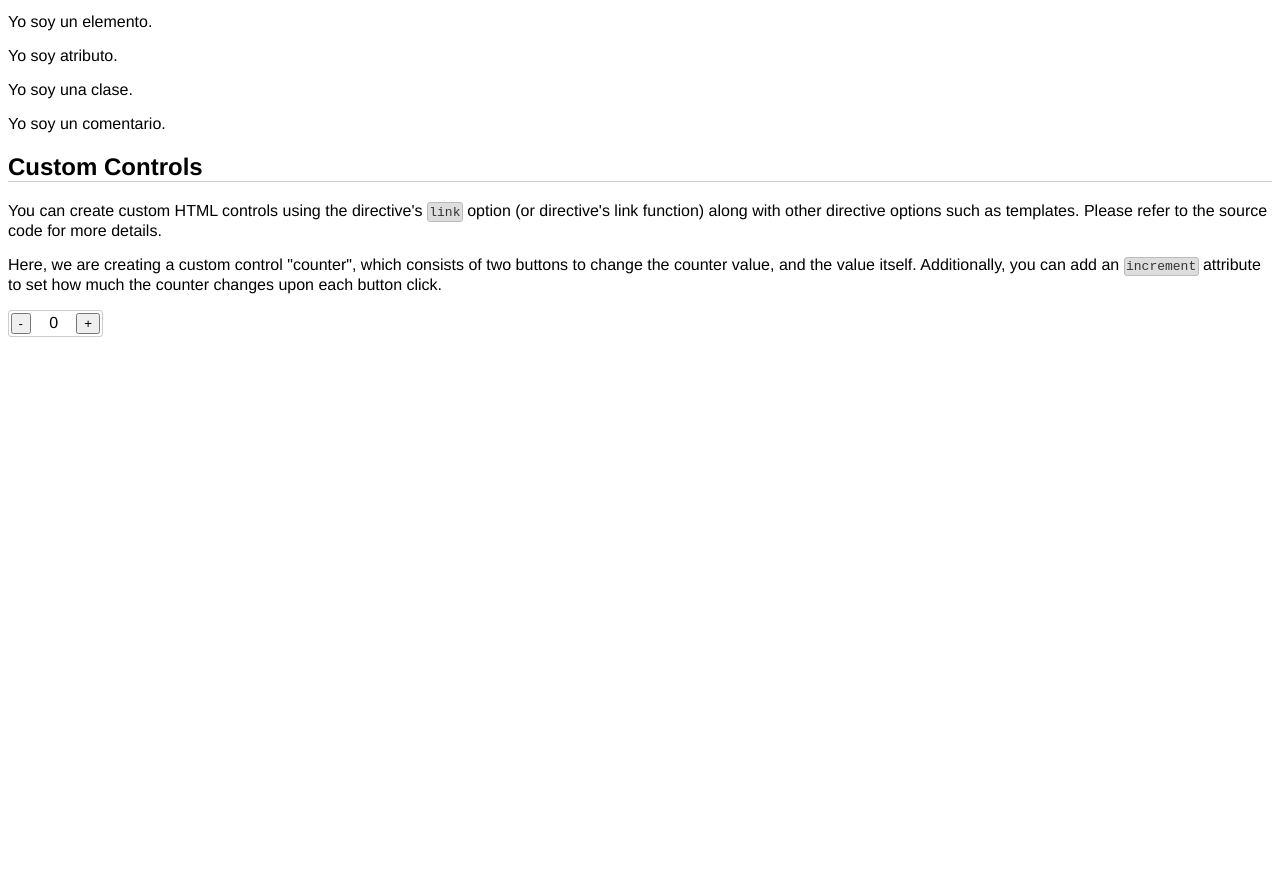
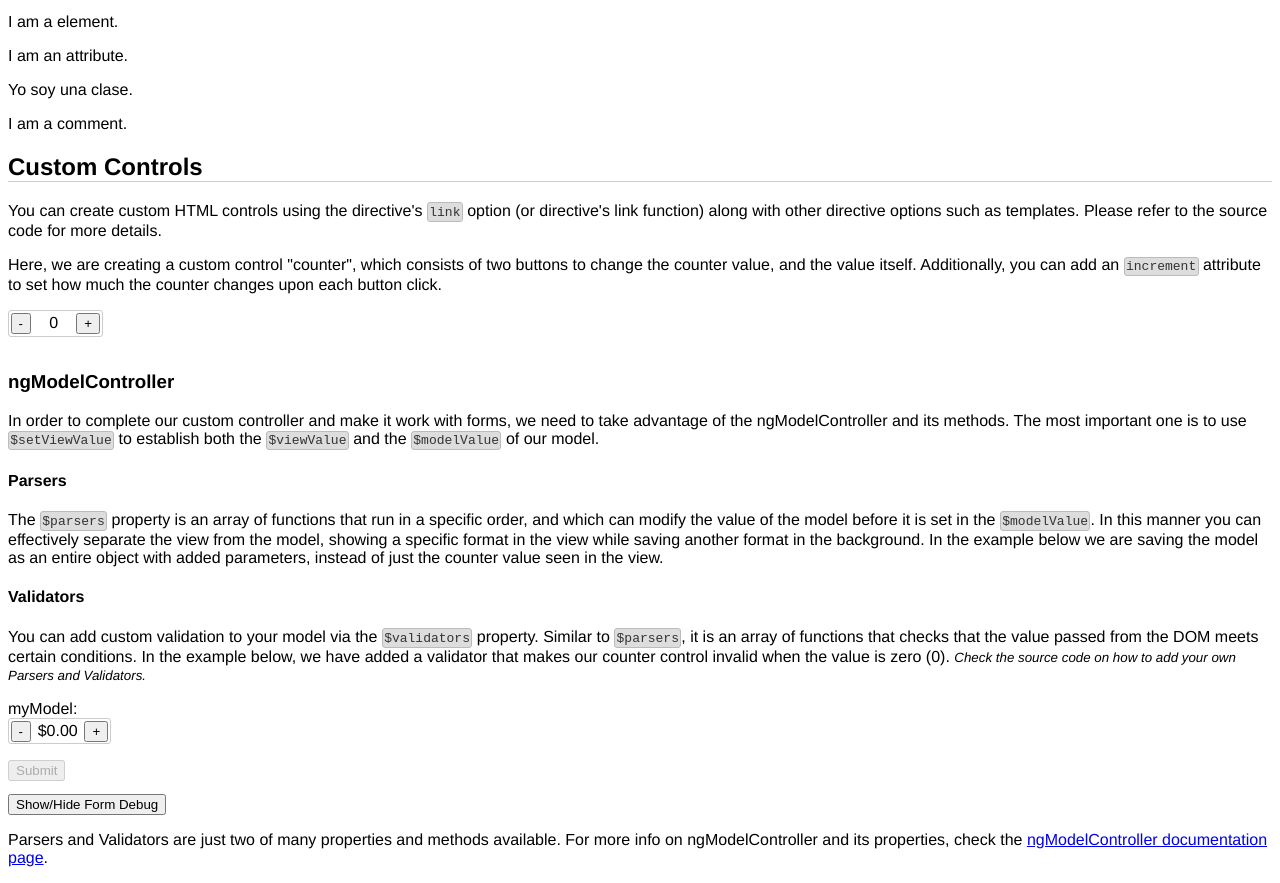
Before and after one commit to CronGM/angular-workshop, a website: page directives.html in a window 1280 px wide. Shown: the part 288-1171 px from the top of the page. Before the commit the page ends 800 px from the top, so only its background shows below. Drawn offline with nearby package versions, Linux system fonts and the light colour scheme; files that its build step writes are made by us from their sources.

Commit message:
Update counter directives for ngModelController examples.

```diff
--- a/directives.html
+++ b/directives.html
@@ -31,7 +31,7 @@
 
     <!-- You can create Angular templates using the following syntax. You can then refer to these kind of templates using the value of the id attribute. Check the directives.js file for implementation. -->
     <script type="text/ng-template" id="attr-directive.html">
-        <p>Yo soy atributo.</p>
+        <p>I am an attribute.</p>
     </script>
 
     <h2>Custom Controls</h2>
@@ -40,8 +40,32 @@
 
     <p>Here, we are creating a custom control "counter", which consists of two buttons to change the counter value, and the value itself. Additionally, you can add an <span class="code">increment</span> attribute to set how much the counter changes upon each button click.</p>
 
-    <counter increment="5"></counter>
+    <counter2 id="theCounter" ng-model="myCounter"></counter2>
 
+    <h3>ngModelController</h3>
+
+    <p>In order to complete our custom controller and make it work with forms, we need to take advantage of the ngModelController and its methods. The most important one is to use <span class="code">$setViewValue</span> to establish both the <span class="code">$viewValue</span> and the <span class="code">$modelValue</span> of our model.</p>
+
+    <h4>Parsers</h4>
+    <p>The <span class="code">$parsers</span> property is an array of functions that run in a specific order, and which can modify the value of the model before it is set in the <span class="code">$modelValue</span>. In this manner you can effectively separate the view from the model, showing a specific format in the view while saving another format in the background. In the example below we are saving the model as an entire object with added parameters, instead of just the counter value seen in the view.</p>
+
+    <h4>Validators</h4>
+    <p>You can add custom validation to your model via the <span class="code">$validators</span> property. Similar to <span class="code">$parsers</span>, it is an array of functions that checks that the value passed from the DOM meets certain conditions. In the example below, we have added a validator that makes our counter control invalid when the value is zero (0). <small><em>Check the source code on how to add your own Parsers and Validators.</em></small></p>
+
+
+    <form name="myForm" action="">
+        <label for="uno" style="display:block">myModel: {{ myModel }}</label>
+        <counter id="uno" name="myCounter" increment="5" ng-model="myModel" required></counter>
+
+        <button type="submit" ng-disabled="myForm.$invalid">Submit</button>
+
+        <div ng-if="showDebug">
+            <pre>{{ myForm | json }}</pre>
+        </div>
+        <button type="button" ng-click="(showDebug = !showDebug)">Show/Hide Form Debug</button>
+    </form>
+
+    <p>Parsers and Validators are just two of many properties and methods available. For more info on ngModelController and its properties, check the <a href="https://docs.angularjs.org/api/ng/type/ngModel.NgModelController">ngModelController documentation page</a>.</p>
 
     <script src="assets/js/app.js"></script>
 </body>
--- a/src/js/directives.js
+++ b/src/js/directives.js
@@ -21,7 +21,7 @@ function elemDirective() {
 		*/
 		restrict: 'E',
 		// You can use the TEMPLATE option when your HTML snippet is simple
-		template: '<p>Yo soy un elemento.</p>',
+		template: '<p>I am a element.</p>',
 	}
 }
 
@@ -46,16 +46,18 @@ function commentDirective() {
 		restrict: 'M',
 		// The replace option, while deprecated, must be used for Comment directives to work correctly.
 		replace: true,
-		template: '<p>Yo soy un comentario.</p>',
+		template: '<p>I am a comment.</p>',
 	}
 }
 
 // Here we are creating a custom control with added functionality via the link function
+// NOTE: This directive left without an isolate scope intentionally, to demonstrate how it changes the general scope
 function counter() {
 	return {
 		restrict: 'E',
-		template: '<button type="button" style="display: inline-block; margin-right: .5em">-</button><span>{{ counter }}</span><button type="button" style="display: inline-block; margin-left: .5em">+</button>',
-		link: function(scope, elem, attrs) {
+		template: '<button type="button" style="display: inline-block; margin-right: .5em">-</button><span>{{ counter | currency }}</span><button type="button" style="display: inline-block; margin-left: .5em">+</button>',
+		require: 'ngModel',
+		link: function(scope, elem, attrs, ngModel) {
 			/* The link function is executed when the HTML element is loaded in the DOM. Think of it as a "document ready" callback
 				The function link receives three parameters by default:
 				* scope: The inherited scope to work in.
@@ -74,6 +76,34 @@ function counter() {
 			var buttonSubtract = buttons[0];
 			var buttonAdd = buttons[1];
 
+			/*	SESSION 7
+				Parsers are run in a certain order, and return the modified value that will be set in the model.
+				We push our parser function at the end of the array to check for the latest value thrown.
+				The parsers function receives either the value from the viewValue (if it is the first parser), or the value thrown from the last parser.
+				If there are no more parsers left, the return value is set in the $modelValue.
+			*/
+			ngModel.$parsers.push(function(fromViewValue) {
+				// return '$' + fromViewValue;
+				return { id: 1, concept: 'donation', value: fromViewValue };
+			})
+
+			/*	SESSION 7
+				Validators run after the parsers in the ngModel lyfecicle.
+				Validators do not modify the modelValue nor the viewValue, so the order is mostly irrelevant.
+				We add our validator function to $validators with the name we want to identify it with.
+				This name is the one that appears on the $error object and the validation classes (for example, "ng-invalid-zero");
+				The validator function receives the modelValue as the first parameter, and the viewValue as the second.
+				The function must return a boolean value stating if the value to set is valid or invalid.
+			*/
+			ngModel.$validators.zero = function(modelValue, viewValue) {
+				// Remember that the model is being saved as an object, so we check for that
+				var internal = modelValue.value || viewValue;
+				if (internal == 0) {
+					return false;
+				}
+				return true;
+			}
+
 			// Angular uses a simplified jQuery library called jQLite. Check the Angular Element documentation to see which functions are available.
 			// https://docs.angularjs.org/api/ng/function/angular.element
 			angular.element(buttonSubtract).on('click', function() {
@@ -82,6 +112,7 @@ function counter() {
 				scope.$apply(function() {
 					scope.counter = scope.counter - (increment);
 					console.log(scope.counter);
+					ngModel.$setViewValue(scope.counter);
 				});
 			});
 
@@ -89,6 +120,7 @@ function counter() {
 				scope.$apply(function() {
 					scope.counter = scope.counter + parseInt(increment);
 					console.log(scope.counter);
+					ngModel.$setViewValue(scope.counter);
 				});
 			});
 		}
--- a/src/styles/_base.scss
+++ b/src/styles/_base.scss
@@ -82,7 +82,7 @@ counter2 {
     span {
         display: inline-block;
         text-align: center;
-        width: 2em;
+        min-width: 2em;
     }
 
     button {
```
Also changed, not shown: README.md.
